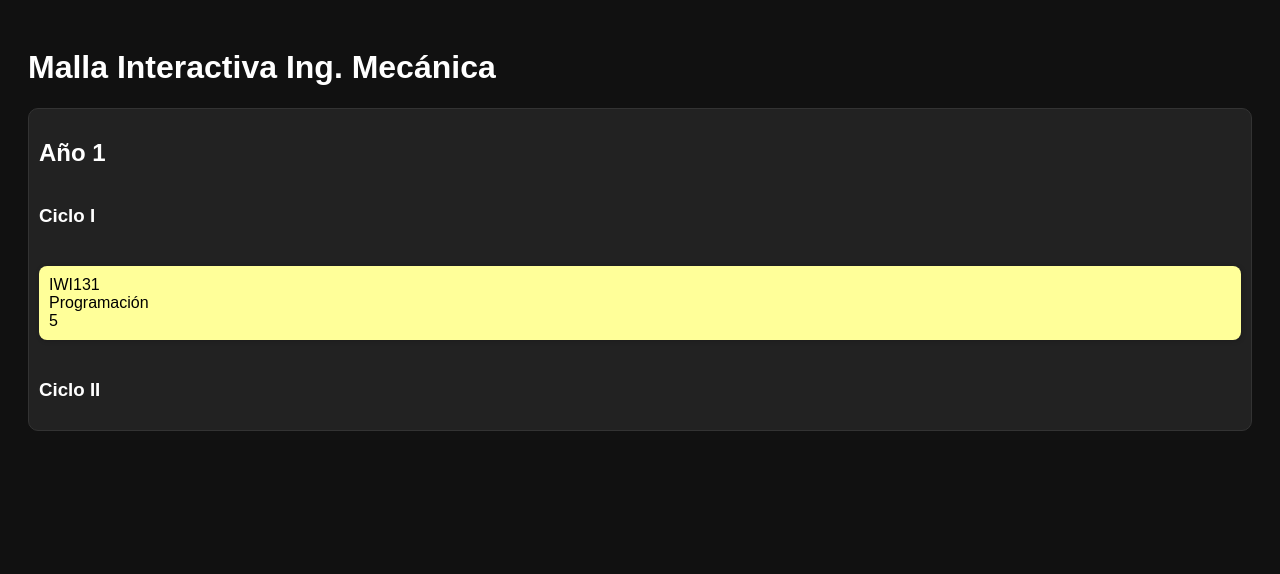
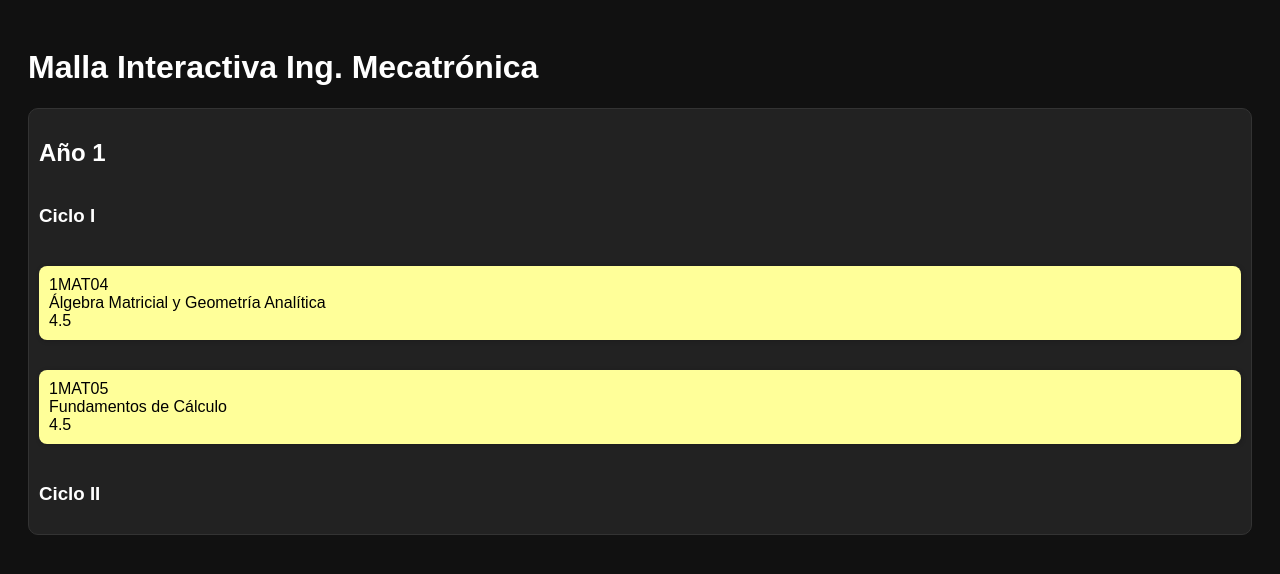
Before and after one commit to maurizam27/Malla-, a plain HTML site: page index.html in a window 1280 px wide. Drawn offline with Linux system fonts and the light colour scheme.

Commit message:
Add files via upload

```diff
--- a/index.html
+++ b/index.html
@@ -7,7 +7,7 @@
   <link rel="stylesheet" href="style.css" />
 </head>
 <body>
-  <h1>Malla Interactiva Ing. Mecánica</h1>
+  <h1>Malla Interactiva Ing. Mecatrónica</h1>
 
   <div class="malla">
     <!-- Año 1 -->
@@ -16,9 +16,14 @@
       <div class="semestre">
         <h3>Ciclo I</h3>
         <div class="curso" onclick="toggleCurso(this)" data-tipo="basico">
-          <span class="codigo">IWI131</span>
-          <span class="nombre">Programación</span>
-          <span class="creditos">5</span>
+          <span class="codigo">1MAT04</span>
+          <span class="nombre">Álgebra Matricial y Geometría Analítica</span>
+          <span class="creditos">4.5</span>
+        </div>
+		<div class="curso" onclick="toggleCurso(this)" data-tipo="basico">
+          <span class="codigo">1MAT05</span>
+          <span class="nombre">Fundamentos de Cálculo</span>
+          <span class="creditos">4.5</span>
         </div>
       </div>
 
```
